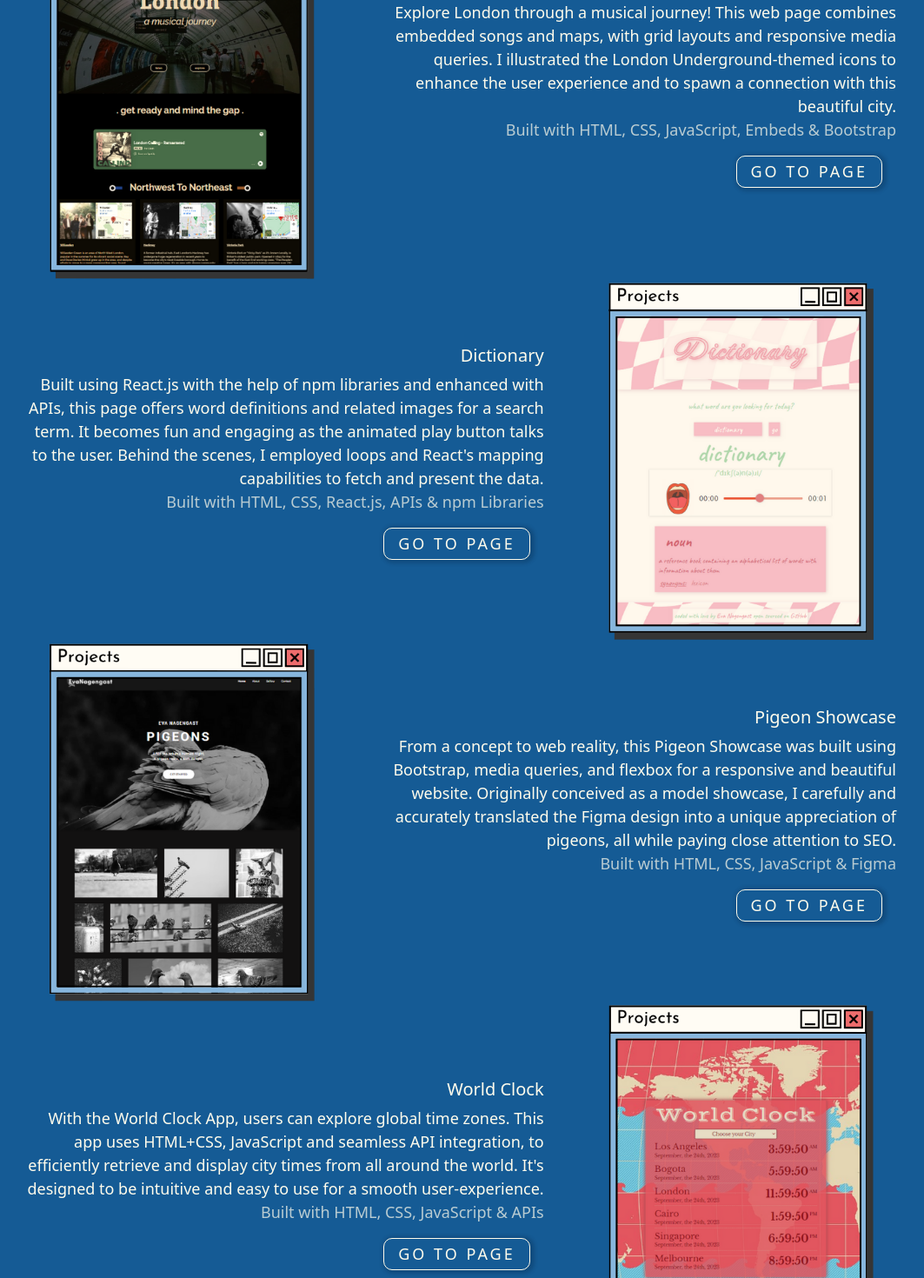
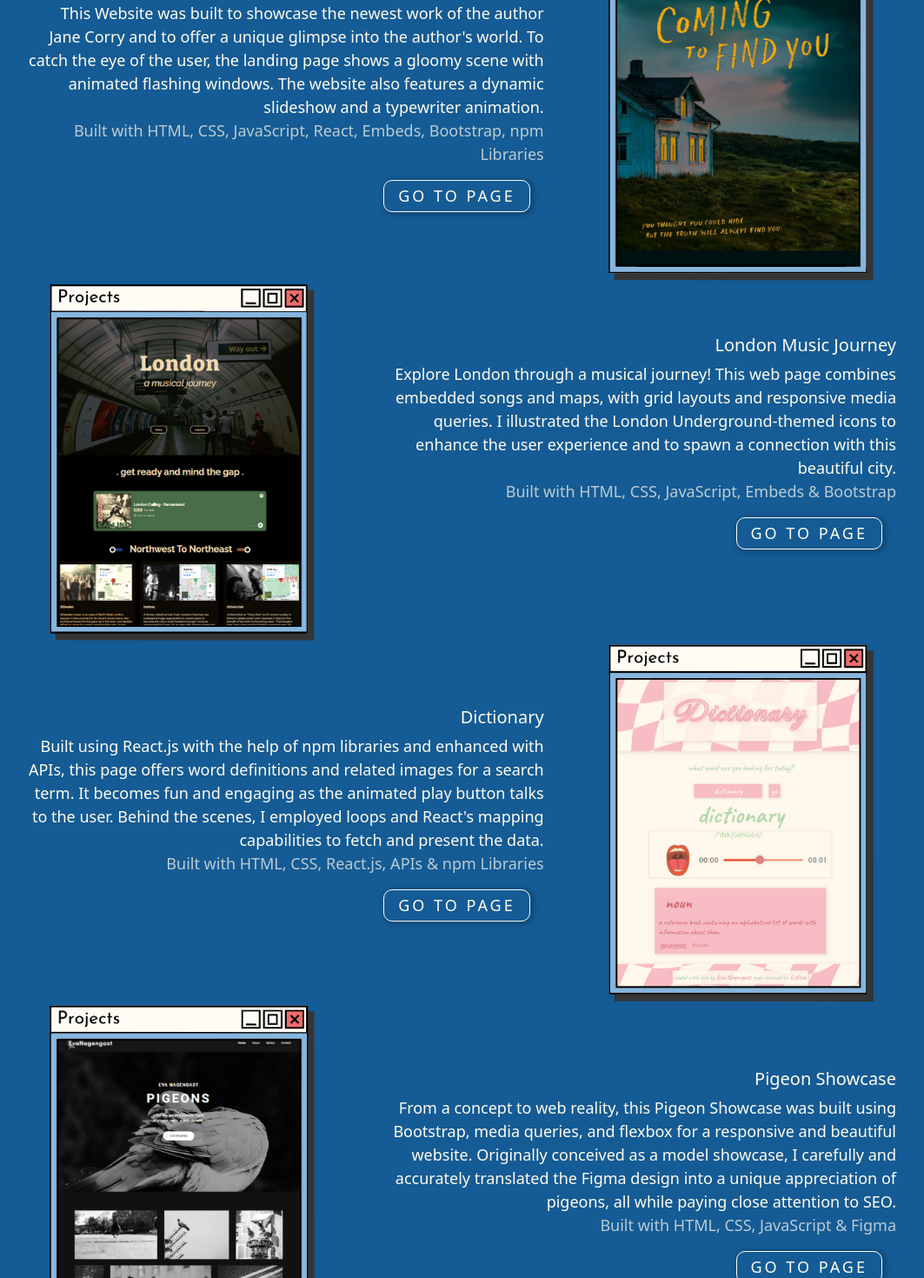
Before and after one commit to EvaNagengast/PersonalPortfolio, a React (Create React App) app: page / in a window 1280 px wide. Shown: the part 1700-3170 px from the top of the page at 87% size, without its empty margins (109-1172 px from the left). Built offline with nearby package versions, Linux system fonts and the light colour scheme; a web font is replaced by a local one.

Commit message:
update project section newest project

```diff
--- a/src/pages/Projects.js
+++ b/src/pages/Projects.js
@@ -34,6 +34,39 @@ export default function Projects() {
         <h1 className="text-start">Projects</h1>
 
         <div className="row m-auto px-3 ">
+          <div className="col-sm-6 col-lg-4">
+            <div className="card">
+              <img
+                className="card-img-top"
+                src={London}
+                alt="Musical London Journey"
+              />
+              <div className="card-body">
+                <p className="cardText">
+                  London Music <br className="d-block d-lg-none" />
+                  Journey
+                </p>
+                <p className="cardicon">
+                  <PiFileHtml /> <PiFileCss /> <PiFileJs /> <LuCode />
+                </p>
+                <a
+                  href="https://london-music-journey.netlify.app/"
+                  target="_blank"
+                  rel="noreferrer"
+                  alt="Musical Journey through London Webpage"
+                  className="btn-base-dark text-decoration-none visitButton"
+                >
+                  visit page
+                </a>
+                <button
+                  onClick={() => setPopupOne(true)}
+                  className="btn-base-dark popupButton"
+                >
+                  learn more
+                </button>
+              </div>
+            </div>
+          </div>
           <div className="col-sm-6 col-lg-4">
             <div className="card">
               <img
@@ -168,8 +201,7 @@ export default function Projects() {
               </div>
             </div>
           </div>
-        </div>
-        <div className="row m-auto px-3">
+
           <div className="col-sm-6 col-lg-4 d-none d-lg-block">
             <div className="card">
               <img
--- a/src/pages/subpage/Projectsection.js
+++ b/src/pages/subpage/Projectsection.js
@@ -1,12 +1,14 @@
 import React from "react";
 import { useNavigate } from "react-router-dom";
 import ProjectOneImg from "../../media/projectOne.png";
+
+import ProjectOnesmall from "../../media/ProjectOneSmall.png";
 import ProjectTwoImg from "../../media/projectTwo.png";
+import ProjectTwosmall from "../../media/ProjectTwoSmall.png";
 import ProjectThreeImg from "../../media/ProjectThree.png";
+import ProjectThreesmall from "../../media/ProjectThreeSmall.png";
+
 import ProjectFourImg from "../../media/ProjectFour.png";
-import ProjectOnesmall from "../../media/ProjectOneSmall.png";
-import ProjectTwosmall from "../../media/ProjectTwoSmall.png";
-import ProjectThreesmall from "../../media/ProjectThreeSmall.png";
 import ProjectFoursmall from "../../media/ProjectFourSmall.png";
 
 import "./Projectsection.css";
@@ -28,6 +30,45 @@ export default function Projectsection() {
           </button>
         </p>
         <div className="pt-3 pt-sm-4">
+          <div className="row m-auto projectFour projectmargin ">
+            <div className="col-12 col-sm-7 text-sm-end order-2 order-sm-1 projectTextleft">
+              <h5>Author Website and Portfolio</h5>
+              <div className="projectdescription">
+                This Website was built to showcase the newest work of the author
+                Jane Corry and to offer a unique glimpse into the author's
+                world. To catch the eye of the user, the landing page shows a
+                gloomy scene with animated flashing windows. The website also
+                features a dynamic slideshow and a typewriter animation.
+                <div className="projectTools">
+                  Built with HTML, CSS, JavaScript, React, Embeds, Bootstrap,
+                  npm Libraries
+                </div>
+                <a
+                  href="https://www.janecorryauthor.com/"
+                  target="_blank"
+                  rel="noreferrer"
+                  alt="Jane Corry Website"
+                  className="m-3 px-3 py-1 btn-dark-base"
+                >
+                  go to page
+                </a>
+              </div>
+            </div>
+            <div className="col-12 col-sm-5 d-none d-sm-block order-1 order-sm-2">
+              <img
+                src={ProjectFourImg}
+                alt="project example"
+                className="img-fluid projectImageleft"
+              />
+            </div>
+            <div className="col-12 col-sm-5 d-block d-sm-none order-1">
+              <img
+                src={ProjectFoursmall}
+                alt="project example"
+                className="img-fluid pb-3 projectimgsmall"
+              />
+            </div>
+          </div>
           <div className="row m-auto projectOne projectmargin">
             <div className="col-12 col-sm-5 d-none d-sm-block">
               <img
@@ -145,44 +186,6 @@ export default function Projectsection() {
               </div>
             </div>
           </div>
-          <div className="row m-auto projectFour projectmargin ">
-            <div className="col-12 col-sm-7 text-sm-end order-2 order-sm-1 projectTextleft">
-              <h5>World Clock</h5>
-              <div className="projectdescription">
-                With the World Clock App, users can explore global time zones.
-                This app uses HTML+CSS, JavaScript and seamless API integration,
-                to efficiently retrieve and display city times from all around
-                the world. It's designed to be intuitive and easy to use for a
-                smooth user-experience.
-                <div className="projectTools">
-                  Built with HTML, CSS, JavaScript & APIs
-                </div>
-                <a
-                  href="https://evas-world-clock.netlify.app/"
-                  target="_blank"
-                  rel="noreferrer"
-                  alt="World Clock Website"
-                  className="m-3 px-3 py-1 btn-dark-base"
-                >
-                  go to page
-                </a>
-              </div>
-            </div>
-            <div className="col-12 col-sm-5 d-none d-sm-block order-1 order-sm-2">
-              <img
-                src={ProjectFourImg}
-                alt="project example"
-                className="img-fluid projectImageleft"
-              />
-            </div>
-            <div className="col-12 col-sm-5 d-block d-sm-none order-1">
-              <img
-                src={ProjectFoursmall}
-                alt="project example"
-                className="img-fluid pb-3 projectimgsmall"
-              />
-            </div>
-          </div>
         </div>
       </div>
     </div>
```
Also changed, not shown: src/media/ProjectFour.png, src/media/ProjectFourSmall.png.
